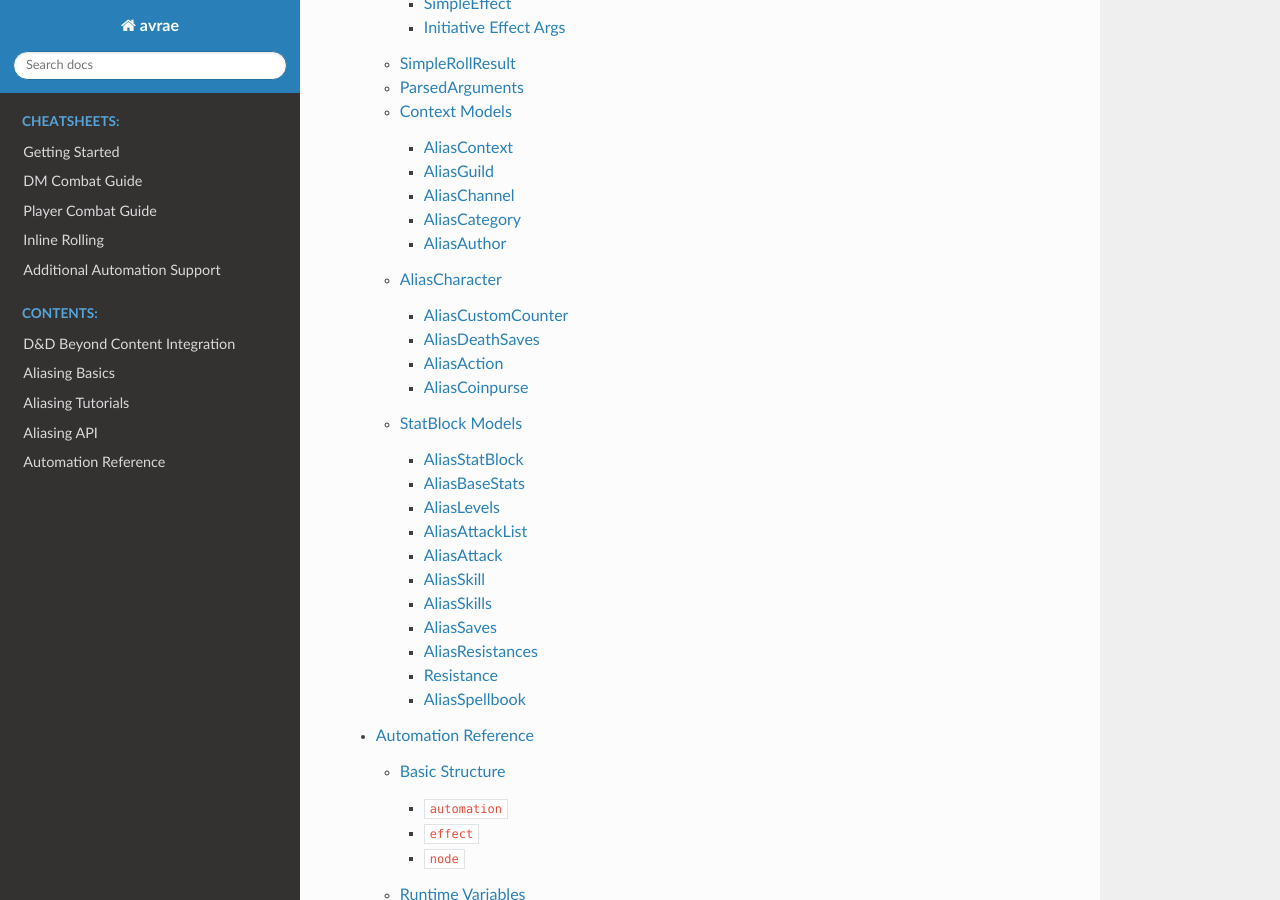
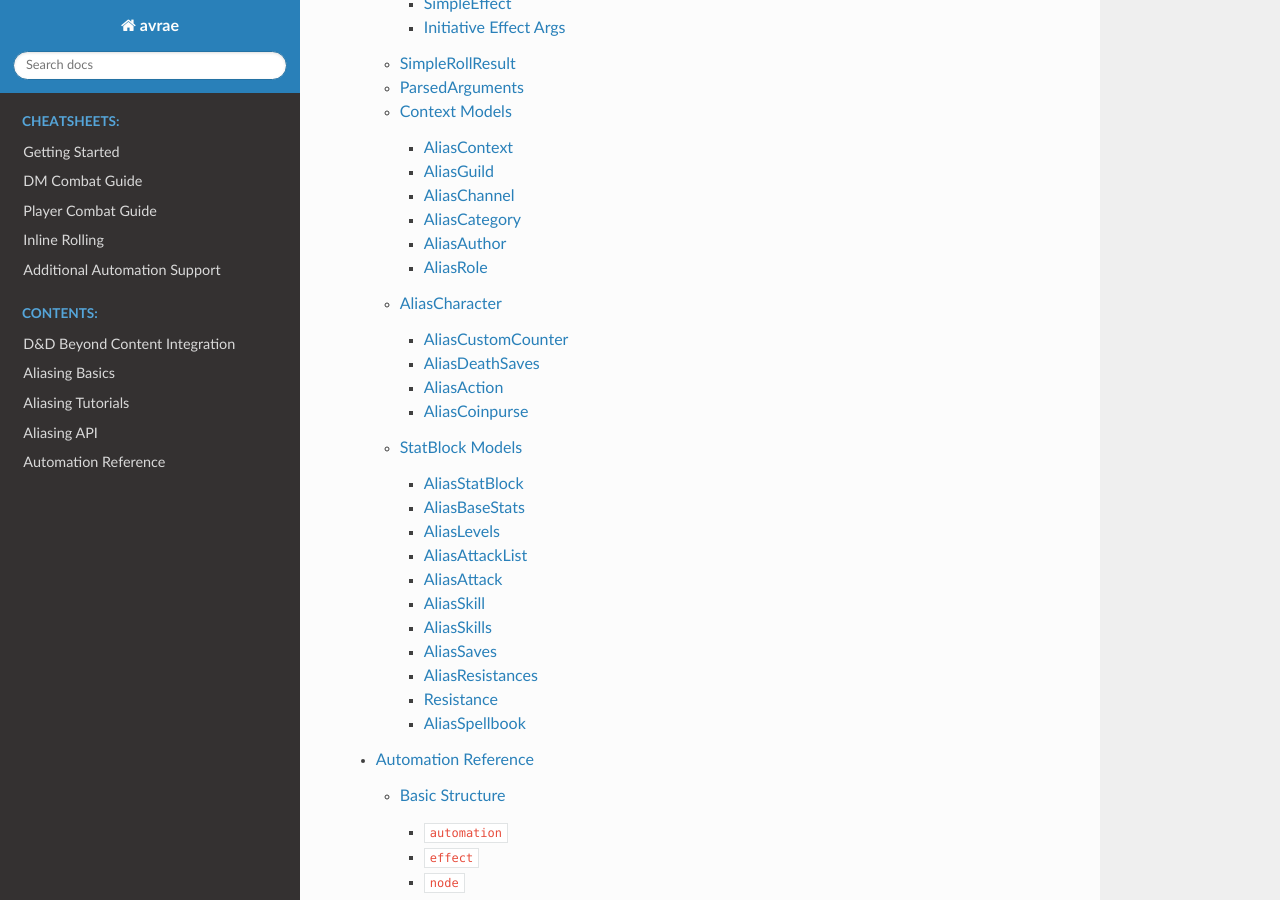
Before and after one commit to avrae/avrae, a Sphinx documentation site: the page built from docs/index.rst, in a window 1280 px wide and 900 px high, scrolled down 2100 px. Built offline with Sphinx 7.4.7 and the Read the Docs theme 3.1.0, drawn with Linux system fonts in a browser that asks for light colours.

Commit message:
Fix documentation for AliasRole

```diff
--- a/docs/aliasing/api.rst
+++ b/docs/aliasing/api.rst
@@ -1146,6 +1146,12 @@ AliasAuthor
 .. autoclass:: aliasing.api.context.AliasAuthor()
     :members:
 
+AliasRole
+^^^^^^^^^^^
+
+.. autoclass:: aliasing.api.context.AliasRole()
+    :members:
+
 AliasCharacter
 --------------
 
```
